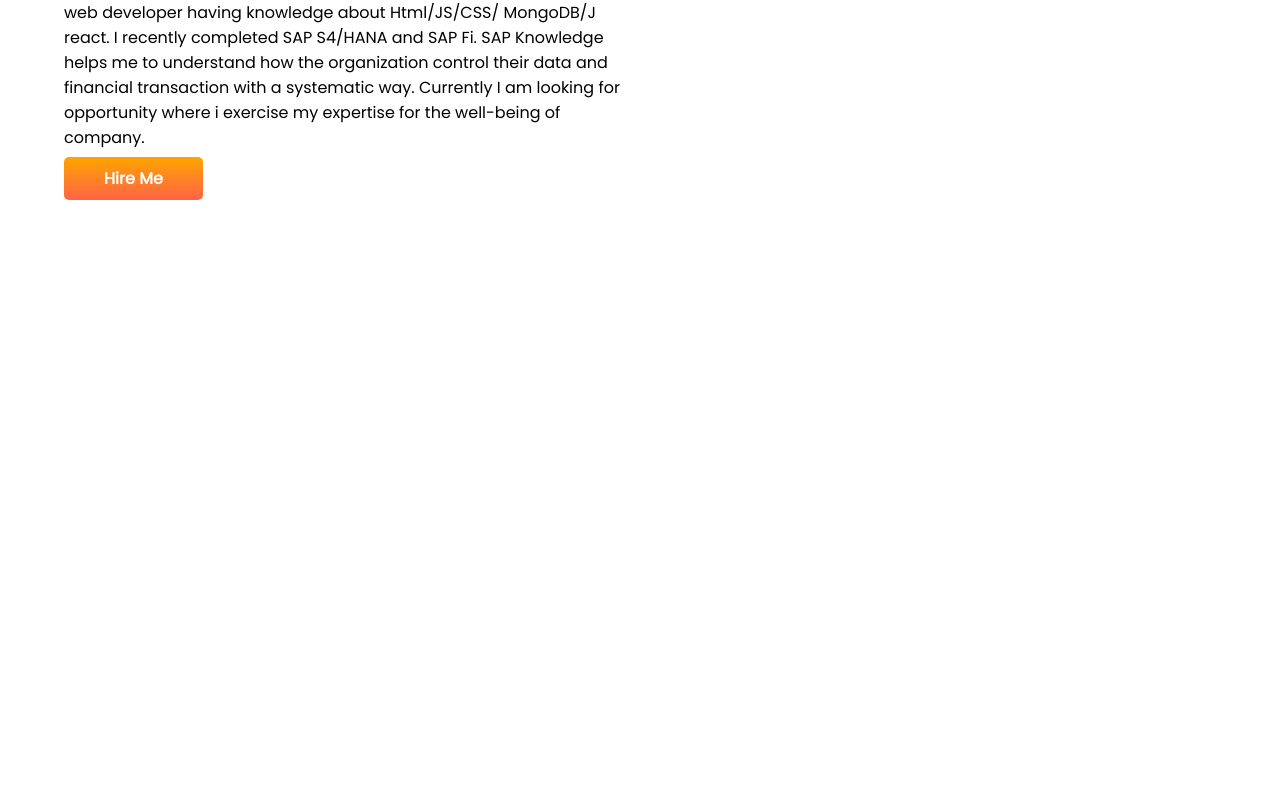
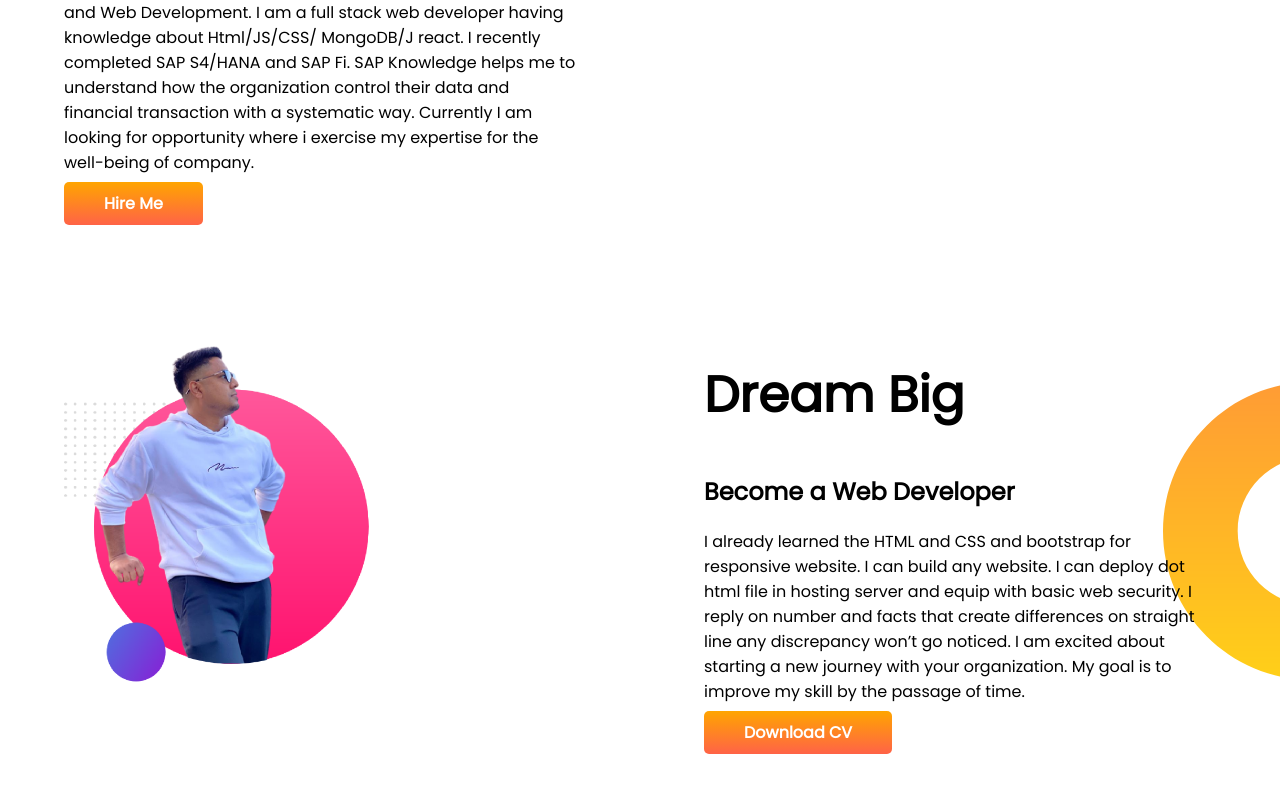
Before and after one commit to mdsourav22/Developer-Portfolio, a plain HTML site: page index.html in a window 1280 px wide. Shown: the part 447-1240 px from the top of the page. Before the commit the page ends 800 px from the top, so only its background shows below. Drawn offline with Linux system fonts and the light colour scheme.

Commit message:
dream big added

```diff
--- a/index.html
+++ b/index.html
@@ -31,6 +31,22 @@
             <img src="images/sourav.png">
         </div>
     </section>
+    <section class="dream-big">
+        <div class="half-width">
+            <img src="images/sourav1.png" alt="">
+        </div>
+        <div class="half-width">
+            <h1>Dream Big</h1>
+            <h2> Become a Web Developer</h2>
+            <p>I already learned the HTML and CSS and bootstrap for responsive website. I can build any website. I can
+                deploy dot html file in hosting server and equip with basic web security. I reply on number and facts
+                that create differences on straight line any discrepancy won’t go noticed. I am excited about starting a
+                new journey with your organization. My goal is to improve my skill by the passage of time. </p>
+            <a class="link-button" target="_blank" href="CV/CV-Sourav.pdf">Download CV</a>
+
+        </div>
+
+    </section>
 </body>
 
 </html>
--- a/style.css
+++ b/style.css
@@ -13,11 +13,13 @@ h1 {
 
 section {
     display: flex;
+    margin-bottom: 100px;
 }
 
 .half-width {
     width: 50%;
     padding-left: 5%;
+    padding-right: 5%;
 }
 
 .half-width img {
@@ -37,3 +39,9 @@ section {
     background-image: url(images/top-banner.png);
     background-repeat: no-repeat;
 }
+
+.dream-big {
+    background-image: url(images/dream-bg.png);
+    background-repeat: no-repeat;
+    background-position: right;
+}
```
Also changed, not shown: 1 other file.
